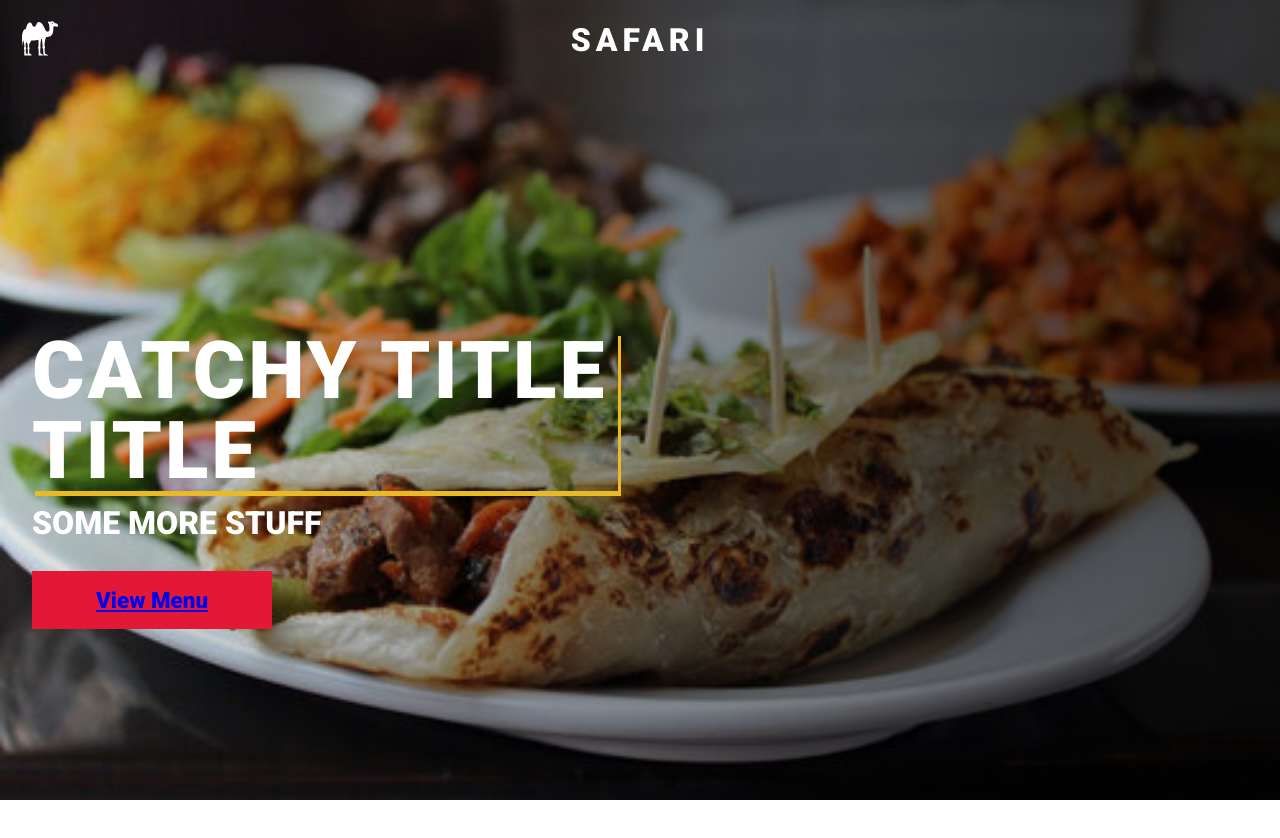
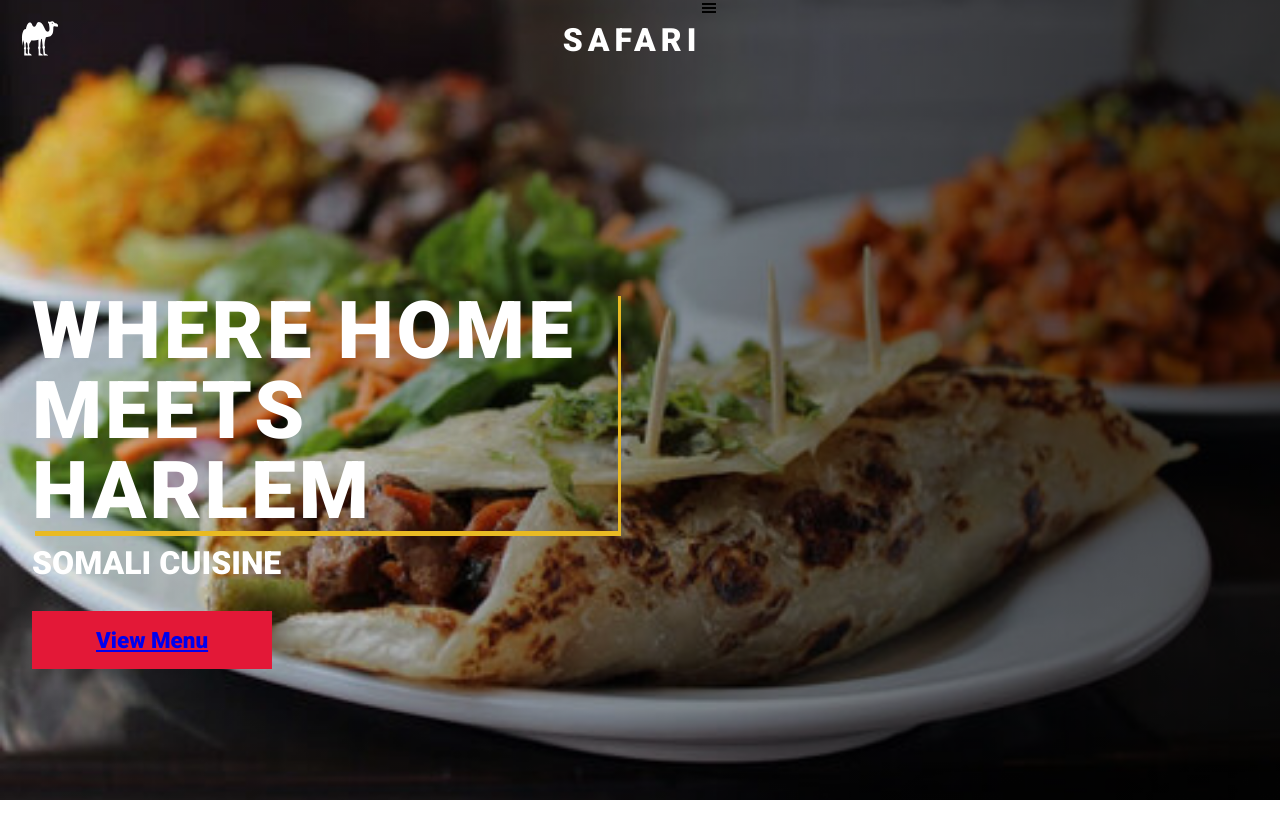
Before and after one commit to nuricodes/safari-resturaunt-frontend, a React (Create React App) app: page / in a window 1280 px wide. Shown: the top 838 px of the page. Built offline with nearby package versions, Linux system fonts and the light colour scheme.

Commit message:
review api called

```diff
--- a/src/components/Hero/index.js
+++ b/src/components/Hero/index.js
@@ -14,8 +14,8 @@ const Hero = () => {
                 {/* <Sidebar /> */}
                 <HeroContent>
                     <HeroItems>
-                        <HeroH1>Catchy title title</HeroH1>
-                        <HeroP>Some more stuff</HeroP>
+                        <HeroH1>Where Home meets Harlem</HeroH1>
+                        <HeroP>Somali Cuisine</HeroP>
                         <HeroBtn>
                             <Link to={`/items/`}>View Menu</Link>
                         </HeroBtn>
--- a/src/components/Item/Item.js
+++ b/src/components/Item/Item.js
@@ -1,6 +1,17 @@
-import React from 'react'
+import React, { useState, useEffect } from 'react'
+import axios from 'axios'
 
-const Item = () => {
+const Item = (props) => {
+    const [state, setState] = useState([])
+    const [reviews, setReviews] = useState([])
+
+    useEffect(() => {
+        const slug = props.match.params.slug
+
+        axios.get(`https://safari-resturaunt-boston.herokuapp.com/api/v1/items/${slug}.json`)
+            .then(res => setState(res.data))
+            .catch(res => console.log(res))
+    }, [])
     return (
         <div>
             <h1>This is the specific item#show route</h1>
--- a/src/components/Navbar/NavbarElements.js
+++ b/src/components/Navbar/NavbarElements.js
@@ -1,6 +1,7 @@
 import styled from 'styled-components';
 import { NavLink as Link } from 'react-router-dom';
 import { GiCamel } from 'react-icons/gi'
+import { GiHamburgerMenu } from 'react-icons/gi'
 
 export const Nav = styled.nav`
     background: tranparent;
@@ -49,3 +50,6 @@ export const Menu = styled(GiCamel)`
         display: none;
     }
 `
+export const HamMenu = styled(GiHamburgerMenu)`
+    text-align: left;
+`
--- a/src/components/Navbar/index.js
+++ b/src/components/Navbar/index.js
@@ -1,5 +1,5 @@
 import React from 'react'
-import { Nav, NavLink, NavIcon, Menu } from './NavbarElements'
+import { Nav, NavLink, NavIcon, Menu, HamMenu } from './NavbarElements'
 
 
 const Navbar = () => {
@@ -10,6 +10,7 @@ const Navbar = () => {
                 <NavIcon>
                     <Menu />
                 </NavIcon>
+                <HamMenu />
             </Nav>
         </>
     )
--- a/src/components/Sidebar/SidebarElements.js
+++ b/src/components/Sidebar/SidebarElements.js
@@ -24,9 +24,9 @@ export const CloseIcon = styled(GiHamburgerMenu)`
 `
 export const Icon = styled.div`
     position: absolute;
-    top: 1.2rem;
+    top: 1.9rem;
     right: 1.5rem;
-    background: transparent;
+    background: white;
     border: transparent;
     font-size: 2rem;
     cursor: pointer;
--- a/src/components/Sidebar/index.js
+++ b/src/components/Sidebar/index.js
@@ -8,10 +8,9 @@ const Sidebar = () => {
                 <CloseIcon />
             </Icon>
             <SidebarMenu>
+                <SidebarLink to="/">Home</SidebarLink>
                 <SidebarLink to="/">About</SidebarLink>
-                <SidebarLink to="/">Entrees</SidebarLink>
-                <SidebarLink to="/">Full Menu</SidebarLink>
-                <SidebarLink to="/">Reviews</SidebarLink>
+                <SidebarLink to="/">Menu</SidebarLink>
             </SidebarMenu>
             <SideBtnWrap>
                 <SidebarRoute to="/">Order Now</SidebarRoute>
```
Also changed, not shown: 1 other file (tests, documents, lock files or other folders).
